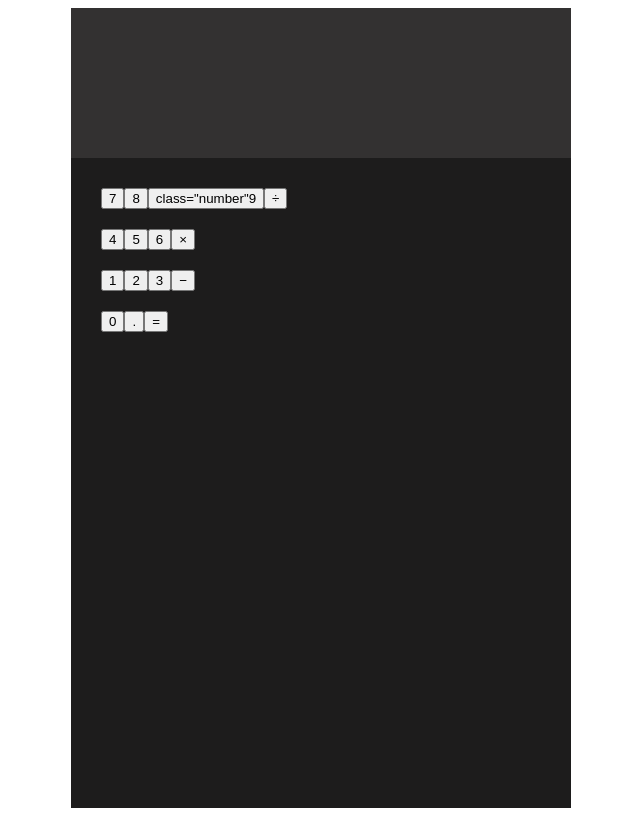
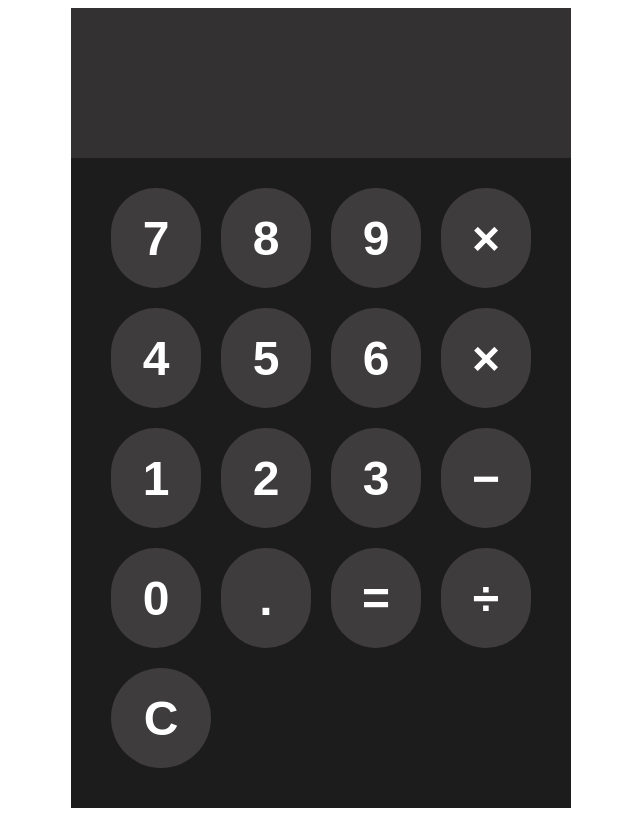
Before and after one commit to kofi-kusi/calculator, a plain HTML site: page index.html in a window 1280 px wide. Shown: the whole page, without its empty margins (319-959 px from the left). Drawn offline with Linux system fonts and the light colour scheme.

Commit message:
Added another btn-row div
for the clear button.

```diff
--- a/index.html
+++ b/index.html
@@ -12,28 +12,31 @@
         <div class="display"></div>
         <div class="btns">
             <div class="btn-row">
-                <button class="number">7</button>
-                <button class="number">8</button>
-                <button> class="number"9</button>
-                <button class="opt"><span>&#247;</span></button>
+                <button class="btn number" onclick= "appendToDisplay('7')">7</button>
+                <button class="btn number" onclick= "appendToDisplay('8')">8</button>
+                <button class="btn number" onclick= "appendToDisplay('9')">9</button>
+                <button class="btn opt" onclick= "appendToDisplay('+')">&#215;</button>
             </div>
             <div class="btn-row">
-                <button class="number">4</button>
-                <button class="number">5</button>
-                <button class="number">6</button>
-                <button class="opt"><span>&#215;</span></button>
+                <button class="btn number" onclick= "appendToDisplay('4')">4</button>
+                <button class="btn number" onclick= "appendToDisplay('5')">5</button>
+                <button class="btn number" onclick= "appendToDisplay('6')">6</button>
+                <button class="btn opt" onclick= "appendToDisplay('*')">&#215;</button>
             </div>
             <div class="btn-row">
-                <button class="number">1</button>
-                <button class="number">2</button>
-                <button class="number">3</button>
-                <button class="opt"><span>&#8722;</span></button>
+                <button class="btn number" onclick= "appendToDisplay('1')">1</button>
+                <button class="btn number" onclick= "appendToDisplay('')">2</button>
+                <button class="btn number" onclick= "appendToDisplay('3')">3</button>
+                <button class="btn opt" onclick= "appendToDisplay('-')">&#8722;</button>
             </div>
             <div class="btn-row">
-                <button class="number">0</button>
-                <button class="number">.</button>
-                <button class="opt"><span>&equals;</span></button>
-
+                <button class="btn number">0</button>
+                <button class="btn number">.</button>
+                <button class="btn opt" onclick="calculate()">&equals;</button>
+                <button class="btn opt" onclick= "appendToDisplay('/')">&#247;</button>
+            </div>
+            <div class="btn-row">
+                <button class="btn opt" onclick= "clearDisplay()">C</button>
             </div>
         </div>
     </div>
```
